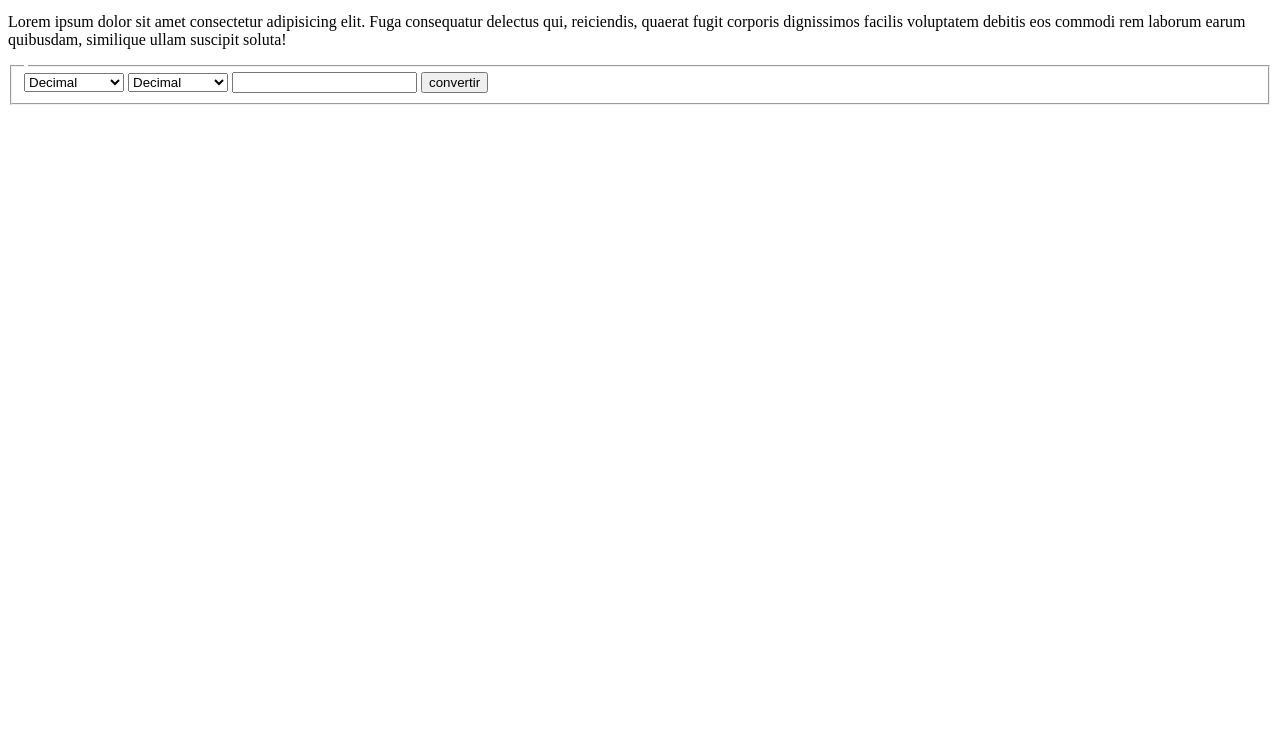
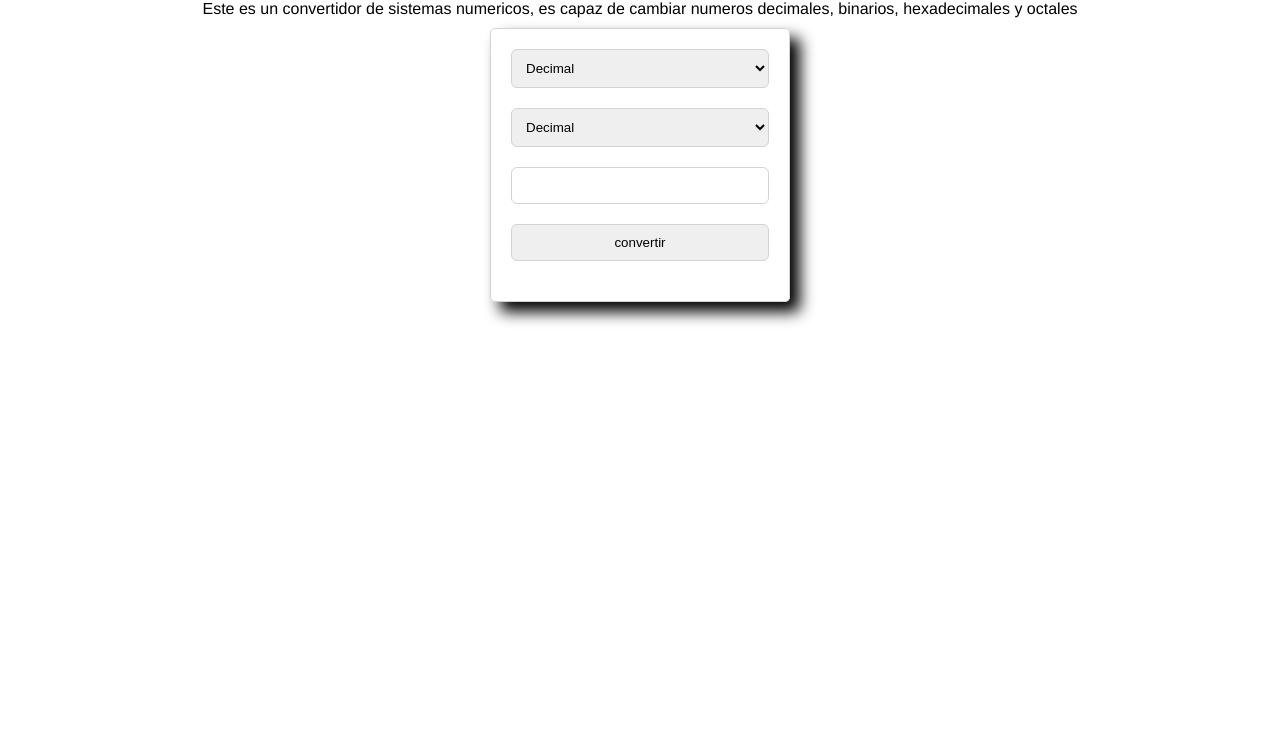
Before and after one commit to Lezard-21/convertidor, a plain HTML site: page index.html in a window 1280 px wide. Shown: the part 67-800 px from the top of the page. Drawn offline with Linux system fonts and the light colour scheme.

Commit message:
se agrego interfaz grafica al convertidor

```diff
--- a/index.html
+++ b/index.html
@@ -5,15 +5,47 @@
     <meta charset="UTF-8">
     <meta name="viewport" content="width=device-width, initial-scale=1.0">
     <title>Convertidor</title>
+    <style>
+        *{
+            margin: 0;
+            padding: 0;
+            box-sizing: border-box;
+        }
+        body{
+            display: flex;
+            flex-direction: column;
+            align-items: center;
+            justify-content: center;
+            font-family:'Franklin Gothic Medium', 'Arial Narrow', Arial, sans-serif;
+        }
+        form{
+            box-shadow: 10px 10px 15px;
+            width: 300px;
+            border-radius: 5px;
+            border: 1px solid lightgray ;
+            padding: 20px;
+        }
+        input,select{
+            width: 100%;
+            border-radius: 6px;
+            margin-bottom: 20px;
+            padding: 10px;
+            border: 1px solid lightgray ;
+        }
+        #boton{
+            color: white ;
+            background-color: blue;
+        }
+        h1,p{
+            margin: 10px;
+        }
+    </style>
 </head>
 
 <body>
     <h1>Convertidor</h1>
-    <p>Lorem ipsum dolor sit amet consectetur adipisicing elit. Fuga consequatur delectus qui, reiciendis, quaerat fugit
-        corporis dignissimos facilis voluptatem debitis eos commodi rem laborum earum quibusdam, similique ullam
-        suscipit soluta!</p>
+    <p>Este es un convertidor de sistemas numericos, es capaz de cambiar numeros decimales, binarios, hexadecimales y octales</p>
     <form id="formulario">
-        <fieldset>
             <legend></legend>
             <select name="selector1" id="base">
                 <option value="decimal">Decimal</option>
@@ -30,8 +62,8 @@
             <input type="text" id="numero_convertir">
             <input type="submit" value="convertir">
             <div id="resultado"></div>
-        </fieldset>
     </form>
+
     <script type="module" src="./index.js"></script>
 </body>
 
```
